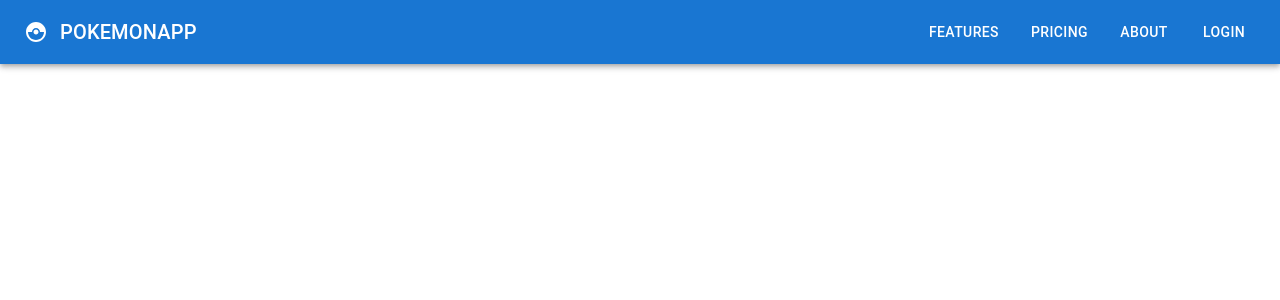
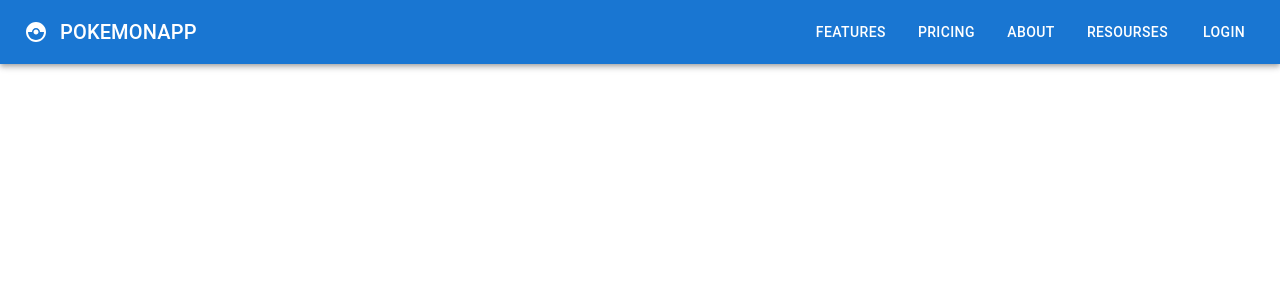
Before and after one commit to Dulatto/react-mui, a React (Create React App) app: page / in a window 1280 px wide. Shown: the top 300 px of the page. Built offline with nearby package versions, Linux system fonts and the light colour scheme.

Commit message:
mui menu

```diff
--- a/src/components/MuiNavbar.tsx
+++ b/src/components/MuiNavbar.tsx
@@ -1,7 +1,16 @@
-import {AppBar, Toolbar, IconButton, Typography, Stack, Button}  from '@mui/material'
+import {AppBar, Toolbar, IconButton, Typography, Stack, Button, Menu, MenuItem}  from '@mui/material'
 import  CatchingPokemonIcon  from '@mui/icons-material/CatchingPokemon'
+import React, {useState} from 'react';
 
 export const MuiNavbar = () => {
+    const [anchorEl, setAnchorEl] = useState<null | HTMLElement>(null)
+    const open = Boolean(anchorEl);
+    const handleClick = (event:React.MouseEvent<HTMLButtonElement>) =>{
+        setAnchorEl(event.currentTarget)
+    }
+    const handleClose =()=>{
+        setAnchorEl(null)
+    }
   return (
     <AppBar position='static'>
         <Toolbar>
@@ -15,8 +24,25 @@
               <Button color='inherit'>Features</Button>
               <Button color='inherit'>Pricing</Button>
               <Button color='inherit'>About</Button>
+              <Button
+                color='inherit'
+                id='resources-button'
+                onClick={handleClick}
+                aria-controls={open ? 'resources-menu' : undefined}
+                aria-haspopup="true"
+                aria-expanded={open ? 'true' : undefined}
+                >Resourses</Button>
               <Button color='inherit'>Login</Button>
           </Stack>
+          <Menu
+             id='resources-menu'
+             anchorEl={anchorEl}
+             open={open}
+             MenuListProps ={{'aria-labelledby' : 'resources-button'}}
+             onClose={handleClose}>
+             <MenuItem onClick={handleClose}>Blog</MenuItem>
+             <MenuItem onClick={handleClose}>Podcast</MenuItem>
+          </Menu>
         </Toolbar>
     </AppBar>
   )
```
